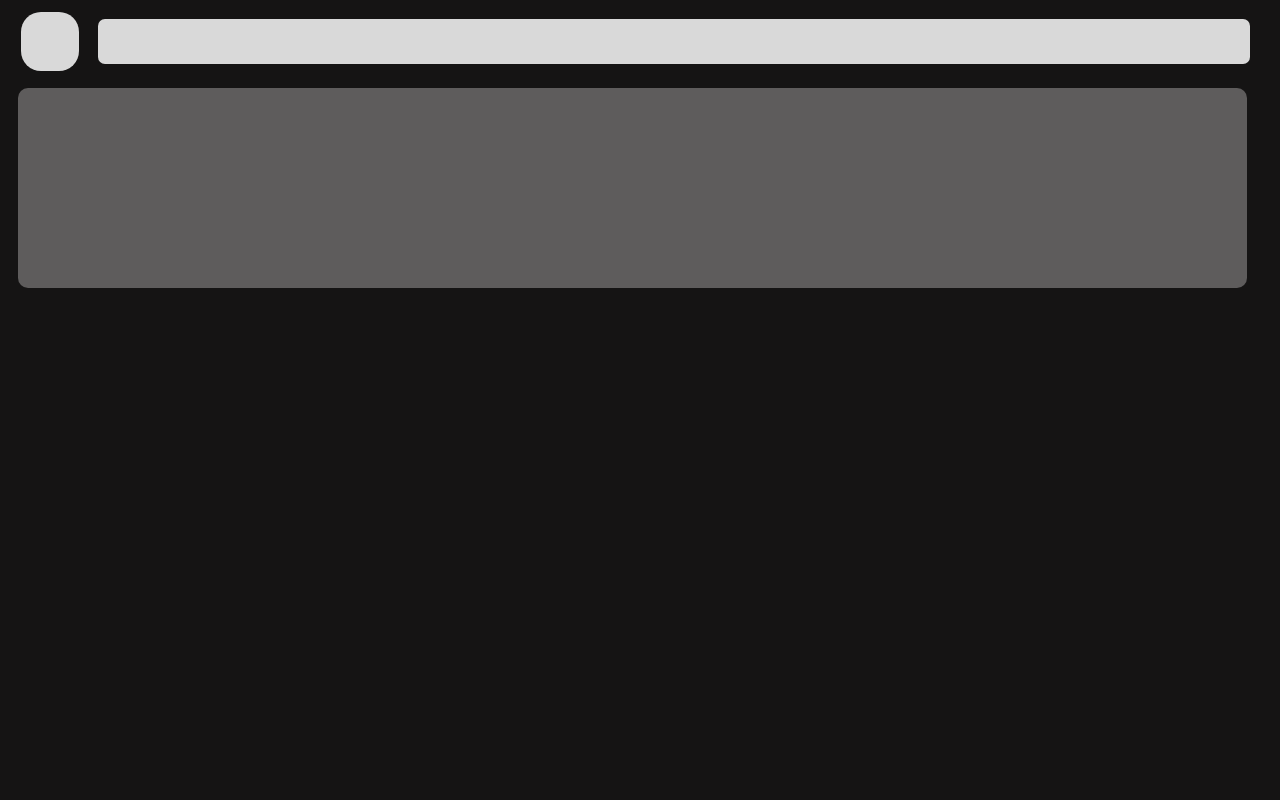
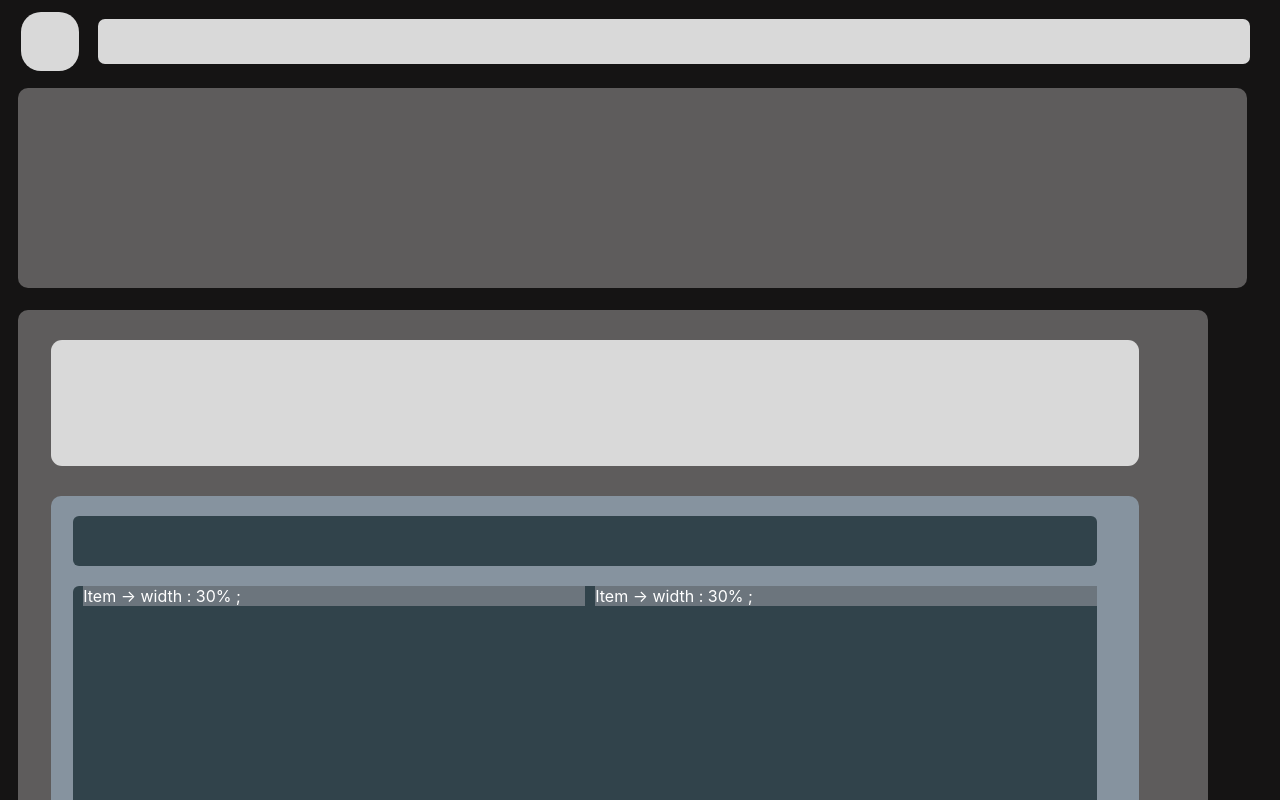
Before and after one commit to gganj123/mewa-site, a React (Create React App) app in the folder mewa-site/: page / in a window 1280 px wide. Shown: the top 800 px of the page. Built offline with nearby package versions, Linux system fonts and the light colour scheme; no server answers.

Commit message:
feat : stat css drawing

```diff
--- a/mewa-site/public/css/style.css
+++ b/mewa-site/public/css/style.css
@@ -50,18 +50,17 @@ body{
 
     background: #151414;
     }
+main{
+
+    position: relative;
+    width: 100vw;
+    height: 300%;
+
+    background: #151414;
+
+}
 
     /* infoBox */
-    .infoBox{
-    position: absolute;
-    width: 90vw;
-    height: 512px;
-    left: 18px;
-    top: 385px;
-
-    background: #5E5C5C;
-    border-radius: 10px;
-    }
 
 
     .logo{
@@ -135,3 +134,196 @@ article p {
     text-align: left;
     color:white;
   }
+
+  .infoBox{
+    position: absolute;
+    width: 93vw;
+    height: 512px;
+    left: 18px;
+    top: 310px;
+    color: white;
+    background: #5E5C5C;
+    border-radius: 10px;
+    }
+
+
+.info{
+position: absolute;
+width: 85vw;
+height: 126px;
+left: 33px;
+top: 30px;
+
+background: #D9D9D9;
+border-radius: 11px;
+}
+
+
+/* infoDojang */
+p.Dojang{
+position: absolute;
+width: 94px;
+height: 14px;
+left: 60px;
+top: 400px;
+font-size:11px;
+color:white;
+background: #6C757D;
+border-radius: 17px;
+}
+
+/* infoUnion */
+
+position: absolute;
+width: 94px;
+height: 14px;
+left: 47px;
+top: 439px;
+
+background: #6C757D;
+border-radius: 17px;
+
+
+/* infoPopular */
+p.Popular{
+position: absolute;
+width: 94px;
+height: 14px;
+left: 47px;
+top: 477px;
+color:white;
+background: #6C757D;
+border-radius: 17px;
+}
+
+/* infoStatBox */
+.infoStatBox{
+position: absolute;
+width: 85vw;
+height: 344px;
+left: 33px;
+top: 186px;
+
+background: #86939F;
+border-radius: 10px;
+}
+
+.fighter{
+position: absolute;
+width: 80vw;
+height: 50px;
+left: 22px;
+top: 20px;
+
+background: #31434B;
+border-radius: 6px;
+}
+
+.fighter2{
+  position: absolute;
+  width: 80vw;
+  height: 500px;
+  left: 22px;
+  top: 90px;
+  display: flex;
+  justify-content: space-between;
+
+  background: #31434B;
+  border-radius: 6px;
+  flex-wrap: wrap;
+  }
+  .item{
+    width : 49%;
+    height: 20px;
+    background : #6C757D;
+  }
+
+/* infoExpCan */
+
+position: absolute;
+width: 334px;
+height: 15px;
+left: 42px;
+top: 501px;
+
+background: #252424;
+border-radius: 6px;
+
+
+/* infoGuildNick */
+
+position: absolute;
+width: 94px;
+height: 14px;
+left: 275px;
+top: 477px;
+
+background: #6C757D;
+border-radius: 17px;
+
+
+/* infoGuild */
+
+position: absolute;
+width: 94px;
+height: 14px;
+left: 275px;
+top: 458px;
+
+background: #2B56EB;
+border-radius: 17px;
+
+
+/* infoNick */
+
+position: absolute;
+width: 49px;
+height: 11px;
+left: 183px;
+top: 485px;
+
+background: #2B56EB;
+border-radius: 17px;
+
+
+/* infoCharImg */
+
+position: absolute;
+width: 64px;
+height: 71px;
+left: calc(50% - 64px/2 + 58px);
+top: 411px;
+
+background: #FFFFFF;
+transform: matrix(-1, 0, 0, 1, 0, 0);
+
+
+/* 레벨 284 */
+
+position: absolute;
+width: 48px;
+height: 15px;
+left: 184px;
+top: 396px;
+
+font-family: 'Inter';
+font-style: normal;
+font-weight: 400;
+font-size: 12px;
+line-height: 15px;
+/* identical to box height */
+
+color: #332929;
+
+
+
+/* infoCareer */
+
+position: absolute;
+width: 94px;
+height: 14px;
+left: 47px;
+top: 405px;
+
+background: #171414;
+border-radius: 17px;
--- a/mewa-site/public/index.html
+++ b/mewa-site/public/index.html
@@ -16,7 +16,9 @@
     </style>
   </head>
   <body class="mainV">
+
     <div id="app"></div>
+    <header>
     <div class="logo">
       <div class="webLogo">
         <div class="logoImg">
@@ -27,17 +29,39 @@
     <div class="webInput">
 
     </div>
+  </header>
+  <main>
     <div class="fir">
       <div class = "firBox"> </div>
     </div>
     <div class="in">
-      <div class="inBox"></div>
+      <div class="inBox">
+      </div>
     </div>
-    <div id="root">
+
 
     <div class = "infoBox">
+      <div class="info">
+        <div class="Dojang"></div>
+        <div class ="Popular"></div>
+      </div>
+      <div class="infoStatBox">
+        <div class="fighter"></div>
+        <div class="fighter2">
+          <div class = "Stat"></div>
+          <div class="item">Item -> width : 30% ;</div>
+          <div class="item">Item -> width : 30% ;</div>
+          <div class="item">Item -> width : 30% ;</div>
+
+
+        </div>
+      </div>
+  </div>
+
+</div>
+
+  </main>
+   <div id="root">
     </div>
-    </div>
-
   </body>
 </html>
--- a/mewa-site/src/api-info/Dojang.jsx
+++ b/mewa-site/src/api-info/Dojang.jsx
@@ -36,15 +36,13 @@ const Dojang = () => {
   }
 
   return (
-    <div>
-      <h2>Dojang Info:</h2>
-      <p>Date: {dojangData.date}</p>
-      <p>Character Class: {dojangData.character_class}</p>
-      <p>World Name: {dojangData.world_name}</p>
-      <p>Dojang Best Floor: {dojangData.dojang_best_floor}</p>
-      <p>Date Dojang Record: {dojangData.date_dojang_record}</p>
-      <p>Dojang Best Time: {dojangData.dojang_best_time}</p>
-    </div>
+    <p className='Dojang'>
+
+      무릉도장 :   {dojangData.dojang_best_floor}
+      {/* <p>최고기록시간: {dojangData.dojang_best_time}초</p> */}
+        {/* <p>직업: {dojangData.character_class}</p>
+      <p>월드: {dojangData.world_name}</p> */}
+    </p>
   );
 };
 
--- a/mewa-site/src/api-info/Stat.jsx
+++ b/mewa-site/src/api-info/Stat.jsx
@@ -34,9 +34,17 @@ const Stat = () => {
   }, [ocidData]);
 
   return (
-    <div>
-      <h2>Stat Data:</h2>
-      <pre>{JSON.stringify(statData, null, 2)}</pre>
+    <div className="Stat">
+
+      {/* {statData && (
+        <ul>
+          {statData.stat.map((statItem, index) => (
+            <li key={index}>
+              {statItem.name}: {statItem.value}
+            </li>
+          ))}
+        </ul>
+      )} */}
     </div>
   );
 };
--- a/mewa-site/src/api-info/UseOcid.jsx
+++ b/mewa-site/src/api-info/UseOcid.jsx
@@ -6,7 +6,7 @@ import CharacterInfo from './CharacterInfo';
 import Stat from './Stat';
 import Hyper from './Hyper';
 import Popularity from './popularity';
-import Dojang from './Dojang';
+import Dojang from './dojang';
 
 const UseOcid = () => {
   const ocidData = useSelector(state => state.ocidData);
@@ -31,6 +31,7 @@ const UseOcid = () => {
         });
 
         dispatch(setOcidData(response.data.ocid));
+
       } catch (error) {
         console.error('Error fetching ocid data:', error.message);
       }
--- a/mewa-site/src/api-info/popularity.jsx
+++ b/mewa-site/src/api-info/popularity.jsx
@@ -36,11 +36,9 @@ const Popularity = () => {
   }
 
   return (
-    <div>
-      <h2>Popularity Info:</h2>
-      <p>Date: {popularityData.date}</p>
-      <p>Popularity: {popularityData.popularity}</p>
-    </div>
+      <p className="Popular">
+        인기도 : {popularityData.popularity}
+        </p>
   );
 };
 
```
